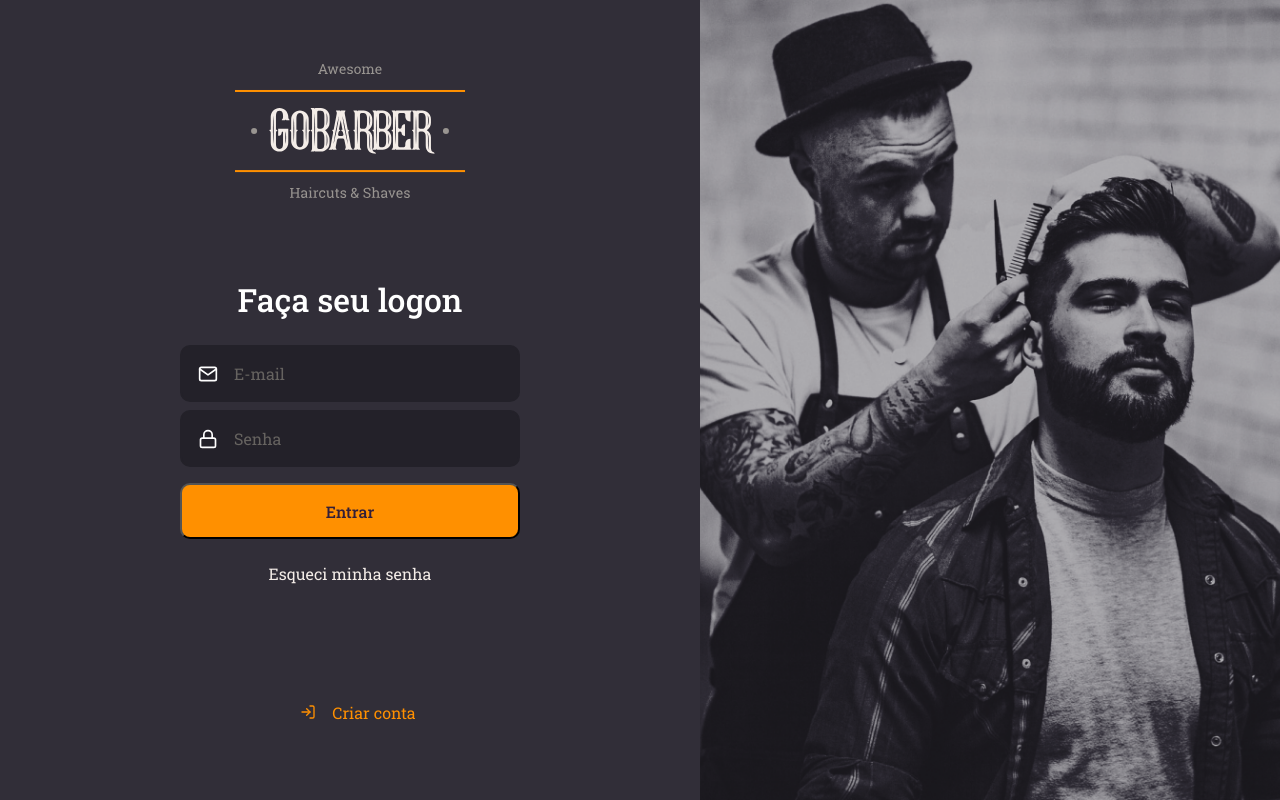
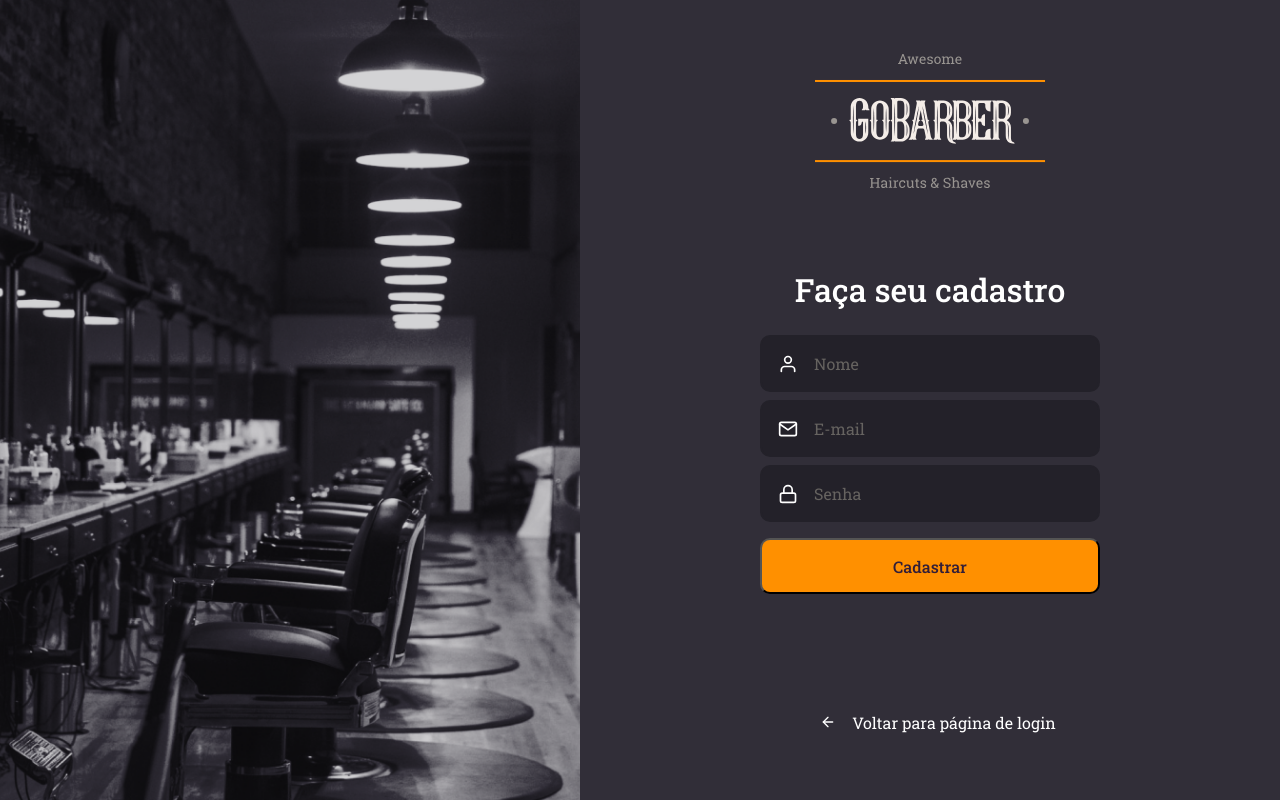
Before and after one commit to vinicius-coder/goBarber-web, a React (Create React App) app: page / in a window 1280 px wide. Built offline with nearby package versions, Linux system fonts and the light colour scheme.

Commit message:
Add SignUp

```diff
--- a/src/App.tsx
+++ b/src/App.tsx
@@ -1,10 +1,11 @@
 import SignIn from './pages/SignIn';
+import SignUp from './pages/SignUp';
 import GlobalStyles from './styles/global';
 
 const App = () => {
   return (
     <>
-      <SignIn />
+      <SignUp />
       <GlobalStyles />
     </>
   );
--- /dev/null
+++ b/src/pages/SignUp/index.tsx
@@ -0,0 +1,52 @@
+import React from 'react';
+
+import logoImg from '../../assets/logo.svg';
+import { FiArrowLeft, FiLock, FiLogIn, FiMail, FiUser } from 'react-icons/fi';
+import Input from '../../components/Input';
+import Button from '../../components/Button';
+
+import { Background, Container, Content } from './styles';
+
+const SignUp: React.FC = () => {
+    return (
+        <Container>
+            <Background />
+            <Content>
+                <img src={logoImg} alt="GoBarber" />
+
+                <form>
+                    <h1>Faça seu cadastro</h1>
+                    <Input
+                        name="Nome"
+                        icon={FiUser}
+                        placeholder="Nome"
+                    />
+                    <Input
+                        name="email"
+                        icon={FiMail}
+                        placeholder="E-mail"
+                    />
+                    <Input
+                        name="password"
+                        icon={FiLock}
+                        type="password"
+                        placeholder="Senha"
+                    />
+
+                    <Button type="submit">Cadastrar</Button>
+
+                </form>
+
+                <a href="">
+                    <FiArrowLeft />
+                    Voltar para página de login
+                </a>
+
+            </Content>
+
+
+        </Container>
+    );
+}
+
+export default SignUp;
--- /dev/null
+++ b/src/pages/SignUp/styles.ts
@@ -0,0 +1,70 @@
+import { shade } from 'polished';
+import styled from 'styled-components';
+
+import signUpBackground from '../../assets/sign-up-background.png';
+
+export const Container = styled.div`
+
+    height: 100vh;
+
+    display: flex;
+    align-items: stretch;
+
+`;
+
+export const Content = styled.div`
+    display: flex;
+    flex-direction: column;
+    align-items: center;
+    justify-content: center;
+
+    width: 100%;
+    max-width: 700px;
+
+    form {
+        margin: 80px 80px;
+        width: 340px;
+        text-align: center;
+
+        h1 {
+            margin-bottom: 24px;
+        }
+
+        a {
+            color: #F4EDE8;
+            display: block;
+            margin-top: 24px;
+            text-decoration: none;
+            transition: color 0.2s;
+
+            &:hover {
+                color: ${shade(0.2, '#F4EDE8')}
+            }
+        }
+    }
+
+    > a {
+        color: #fff;
+        display: block;
+        margin-top: 24px;
+        text-decoration: none;
+        transition: color 0.2s;
+
+        display: flex;
+        align-items: center;
+
+        &:hover {
+            color: ${shade(0.2, '#fff')}
+        }
+
+        svg {
+            margin: 16px;
+        }
+    }
+`;
+
+export const Background = styled.div`
+    flex: 1;
+    background: url(${signUpBackground}) no-repeat center;
+    background-size: cover;
+`;
```
Also changed, not shown: src/assets/sign-up-background.png (added), src/styles/global.ts (line endings or trailing spaces).
